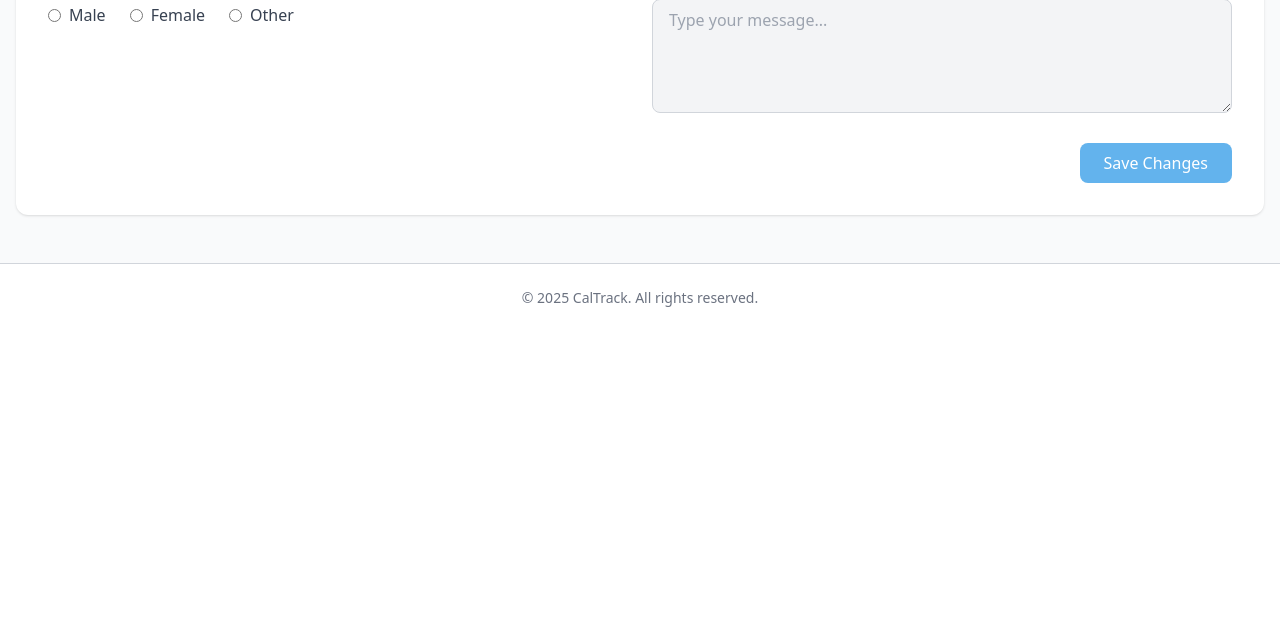
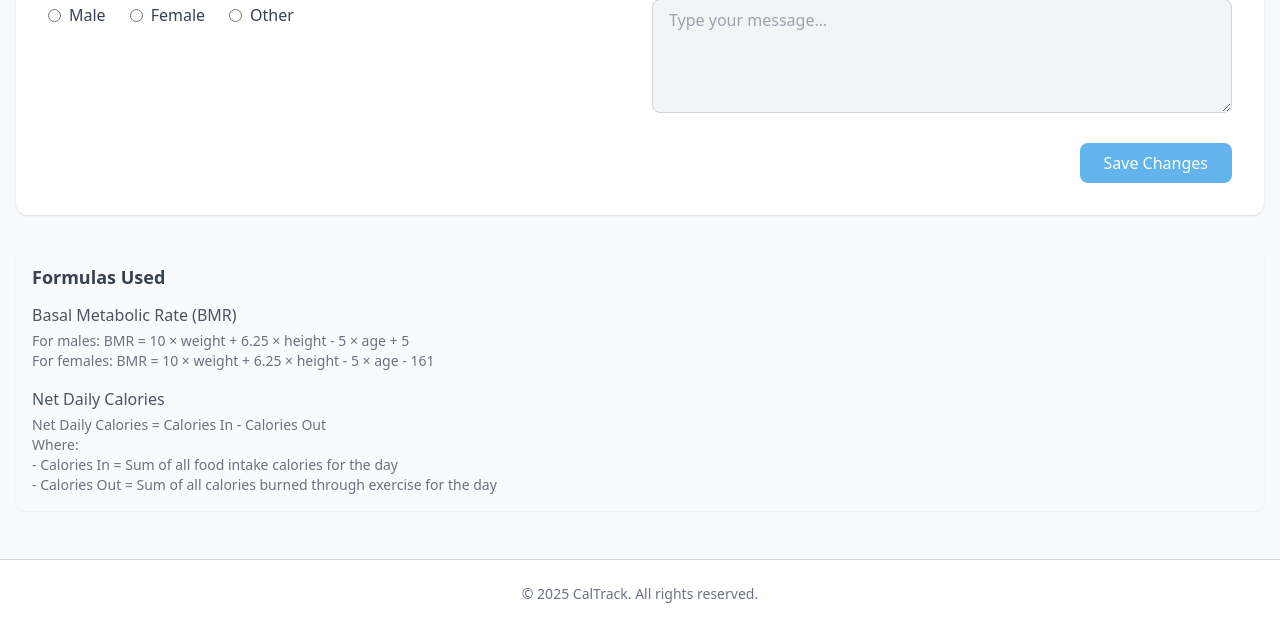
Before and after one commit to survivzhang/webTeam51, a Flask app: template app/templates/profile.html in a window 1280 px wide. Shown: the part 901-1529 px from the top of the page. Before the commit the page ends 1208 px from the top, so only its background shows below. Run offline with Flask 3, Linux system fonts and the light colour scheme; the template is opened without the code that fills it, so the values that code supplies are empty; some libraries are stand-ins or nearby versions.

Commit message:
Fix: Remove problematic Jinja expression from comment that was causing JSON serialization error

```diff
--- a/app/templates/profile.html
+++ b/app/templates/profile.html
@@ -17,11 +17,6 @@
       <span class="text-3xl font-extrabold text-gray-900">{{ target_progress if target_progress is not none else 'N/A' }}{% if target_progress is not none %}%{% endif %}</span>
     </div>
     <div class="w-full bg-gray-200 rounded-full h-2 mt-4">
-      <!--
-        NOTE: The following script block uses Jinja template variables (e.g., {{ data_labels | tojson }}).
-        Linter errors may appear in your IDE because of the template syntax, but this code will work correctly at runtime.
-         You do NOT need to modify this code. -By zhaoyang Lin 13/5/2025
-      -->
       <div class="bg-cal-blue h-2 rounded-full" style="width: {{ target_progress if target_progress is not none else 0 }}%"></div>
     </div>
   </div>
@@ -240,6 +235,29 @@
   </div>
 </div>
 
+<!-- Formula Footer -->
+<div class="mt-8 p-4 bg-gray-50 rounded-lg shadow-sm">
+  <h3 class="text-lg font-semibold text-gray-700 mb-3">Formulas Used</h3>
+  <div class="space-y-4">
+    <div>
+      <h4 class="font-medium text-gray-600">Basal Metabolic Rate (BMR)</h4>
+      <p class="text-sm text-gray-500 mt-1">
+        For males: BMR = 10 × weight + 6.25 × height - 5 × age + 5<br>
+        For females: BMR = 10 × weight + 6.25 × height - 5 × age - 161
+      </p>
+    </div>
+    <div>
+      <h4 class="font-medium text-gray-600">Net Daily Calories</h4>
+      <p class="text-sm text-gray-500 mt-1">
+        Net Daily Calories = Calories In - Calories Out<br>
+        Where:<br>
+        - Calories In = Sum of all food intake calories for the day<br>
+        - Calories Out = Sum of all calories burned through exercise for the day
+      </p>
+    </div>
+  </div>
+</div>
+
 {% endblock %}
 
 {% block scripts %}
```
